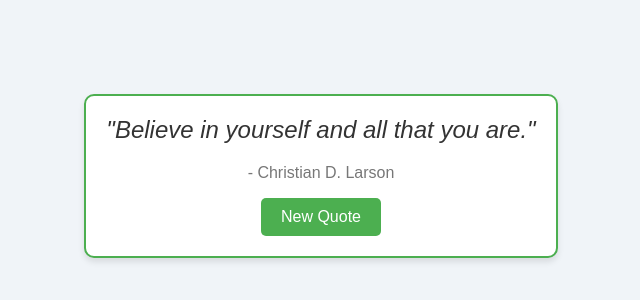
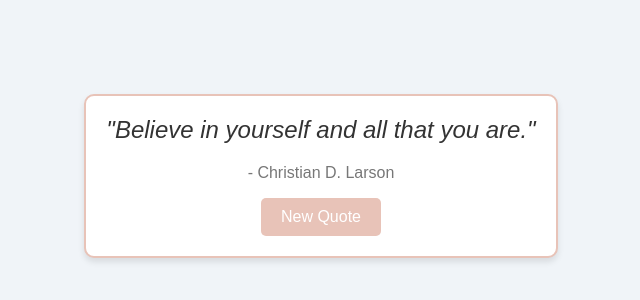
Before and after one commit to PierreValadeau/confidence-quote-generator, a plain HTML site: page index.html in a window 1280 px wide. Shown: the part 224-524 px from the top of the page, without its empty margins (319-959 px from the left). Drawn offline with Linux system fonts and the light colour scheme.

Commit message:
fixing color of button and section

```diff
--- a/style.css
+++ b/style.css
@@ -13,7 +13,7 @@ body {
 .quote-container {
   text-align: center;
   padding: 20px;
-  border: 2px solid #4caf50;
+  border: 2px solid #E8C3B8;
   border-radius: 10px;
   background-color: #fff;
   box-shadow: 0 4px 6px rgba(0, 0, 0, 0.1);
@@ -32,7 +32,7 @@ body {
 
 button {
   padding: 10px 20px;
-  background-color: #4caf50;
+  background-color: #E8C3B8;
   color: #fff;
   border: none;
   border-radius: 5px;
@@ -41,5 +41,5 @@ button {
 }
 
 button:hover {
-  background-color: #45a049;
+  background-color: #E8C3B8;
 }
```
